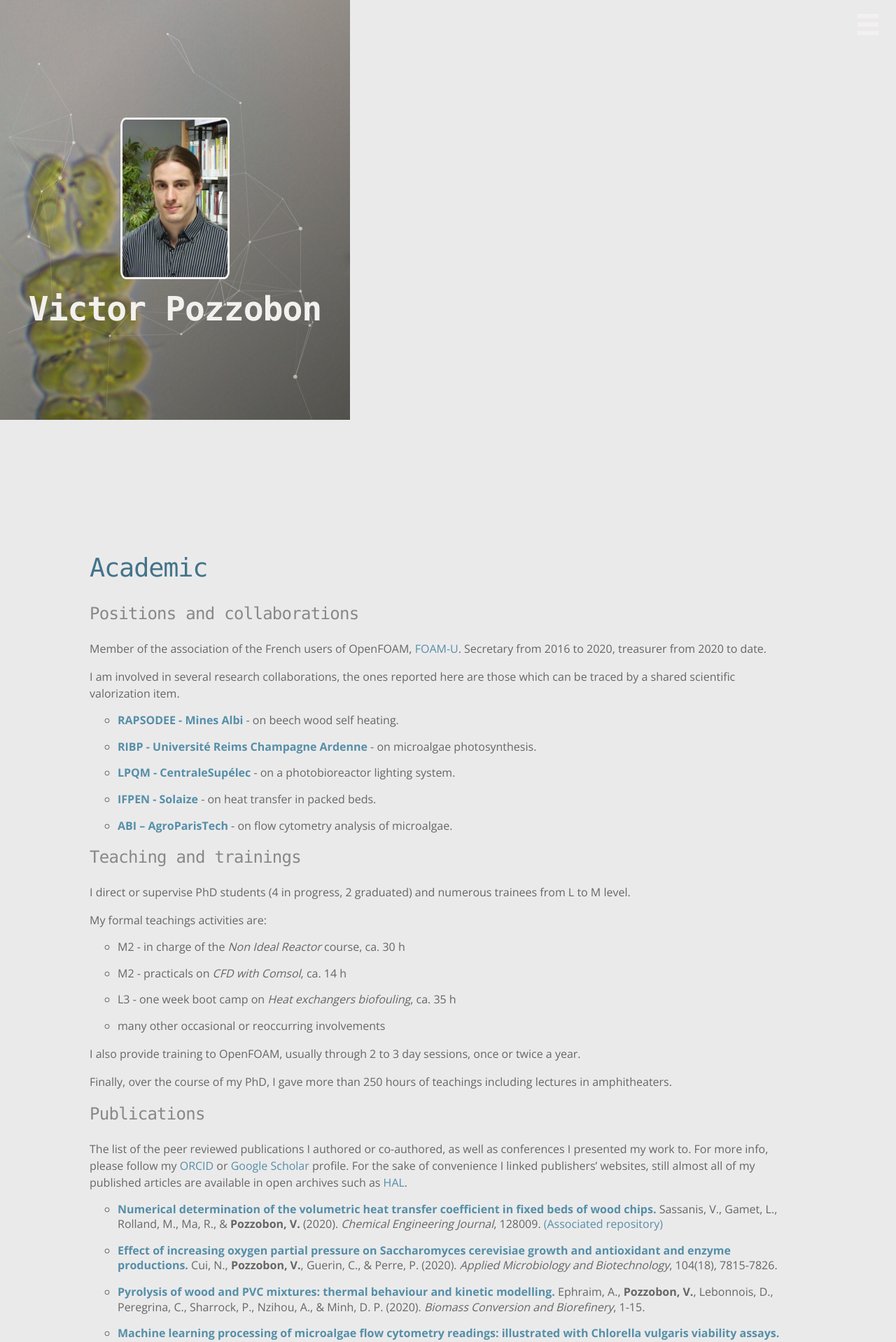
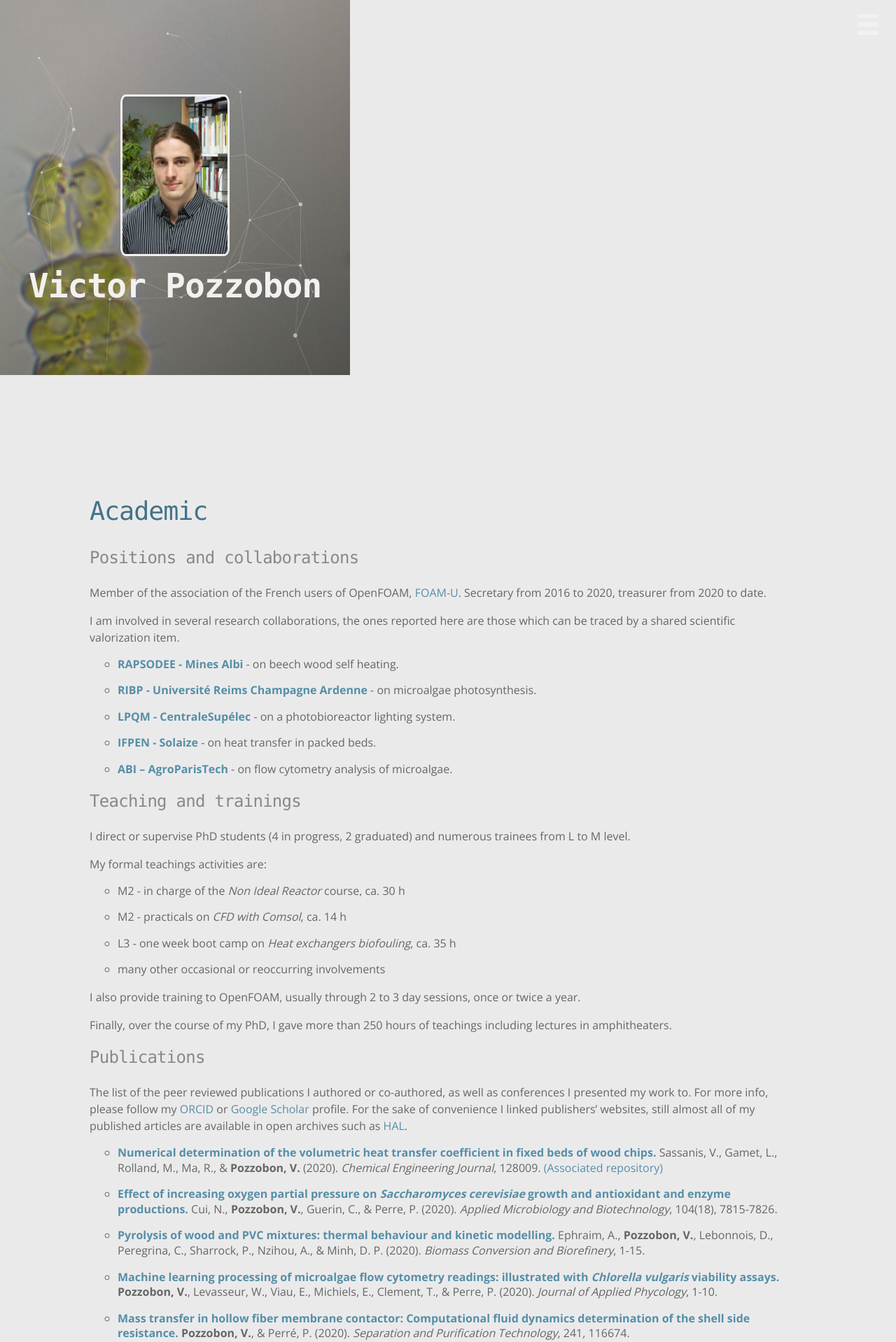
Before and after one commit to victorpozzobon/victorpozzobon.github.io, a Jekyll site: the page built from _pages/academic.md, in a window 1280 px wide. Shown: the top 1918 px of the page at 70% size. Built offline with Jekyll 4.4.1, drawn with Linux system fonts in a browser that asks for light colours; some of the changed text lies outside the part shown.

```diff
--- a/_pages/academic.md
+++ b/_pages/academic.md
@@ -51,11 +51,11 @@ I presented my work to. For more info, please follow my [ORCID](https://orcid.or
 
 * [**Numerical determination of the volumetric heat transfer coefficient in fixed beds of wood chips.**](https://www.sciencedirect.com/science/article/pii/S1385894720341140) Sassanis, V., Gamet, L., Rolland, M., Ma, R., & **Pozzobon, V.** (2020). _Chemical Engineering Journal_, 128009. [(Associated repository)](https://github.com/victorpozzobon/simpleThermFoam)
 
-* [**Effect of increasing oxygen partial pressure on Saccharomyces cerevisiae growth and antioxidant and enzyme productions.**](https://link.springer.com/article/10.1007/s00253-020-10824-4) Cui, N., **Pozzobon, V.**, Guerin, C., & Perre, P. (2020). _Applied Microbiology and Biotechnology_, 104(18), 7815-7826.
+* [**Effect of increasing oxygen partial pressure on _Saccharomyces cerevisiae_ growth and antioxidant and enzyme productions.**](https://link.springer.com/article/10.1007/s00253-020-10824-4) Cui, N., **Pozzobon, V.**, Guerin, C., & Perre, P. (2020). _Applied Microbiology and Biotechnology_, 104(18), 7815-7826.
 
 * [**Pyrolysis of wood and PVC mixtures: thermal behaviour and kinetic modelling.**](https://link.springer.com/article/10.1007/s13399-020-00952-2) Ephraim, A., **Pozzobon, V.**, Lebonnois, D., Peregrina, C., Sharrock, P., Nzihou, A., & Minh, D. P. (2020). _Biomass Conversion and Biorefinery_, 1-15.
 
-* [**Machine learning processing of microalgae flow cytometry readings: illustrated with Chlorella vulgaris viability assays.**](https://link.springer.com/article/10.1007/s10811-020-02180-7) **Pozzobon, V.**, Levasseur, W., Viau, E., Michiels, E., Clement, T., & Perre, P. (2020). _Journal of Applied Phycology_, 1-10.
+* [**Machine learning processing of microalgae flow cytometry readings: illustrated with _Chlorella vulgaris_ viability assays.**](https://link.springer.com/article/10.1007/s10811-020-02180-7) **Pozzobon, V.**, Levasseur, W., Viau, E., Michiels, E., Clement, T., & Perre, P. (2020). _Journal of Applied Phycology_, 1-10.
 
 * [**Mass transfer in hollow fiber membrane contactor: Computational fluid dynamics determination of the shell side resistance.**](https://www.sciencedirect.com/science/article/pii/S1383586619359180) **Pozzobon, V.**, & Perré, P. (2020). _Separation and Purification Technology_, 241, 116674.
 
@@ -75,7 +75,7 @@ I presented my work to. For more info, please follow my [ORCID](https://orcid.or
 
 * [**Experimental and numerical investigation binary mixture mass transfer in a gas–Liquid membrane contactor.**](https://www.sciencedirect.com/science/article/pii/S0376738818317708) Fougerit, V., **Pozzobon, V.**, Pareau, D., Théoleyre, M. A., & Stambouli, M. (2019). _Journal of Membrane Science_, 572, 1-11.
 
-* [**Impact of seconds to minutes photoperiods on Chlorella vulgaris growth rate and chlorophyll a and b content.**](https://www.sciencedirect.com/science/article/pii/S221192641830465X) Levasseur, W., Taidi, B., Lacombe, R., Perré, P., & **Pozzobon, V.** (2018).  _Algal research_, 36, 10-16.
+* [**Impact of seconds to minutes photoperiods on _Chlorella vulgaris_ growth rate and chlorophyll a and b content.**](https://www.sciencedirect.com/science/article/pii/S221192641830465X) Levasseur, W., Taidi, B., Lacombe, R., Perré, P., & **Pozzobon, V.** (2018).  _Algal research_, 36, 10-16.
 
 * [**Hydrodynamics of a packed bed of non-spherical polydisperse particles: A fully virtual approach validated by experiments.**](https://www.sciencedirect.com/science/article/pii/S1385894718314633) **Pozzobon, V.**, Colin, J., & Perré, P. (2018).  _Chemical Engineering Journal_, 354, 126-136.
 
```
Also changed, not shown: other parts of _pages/academic.md (+8 -4 lines), 8 other files.
